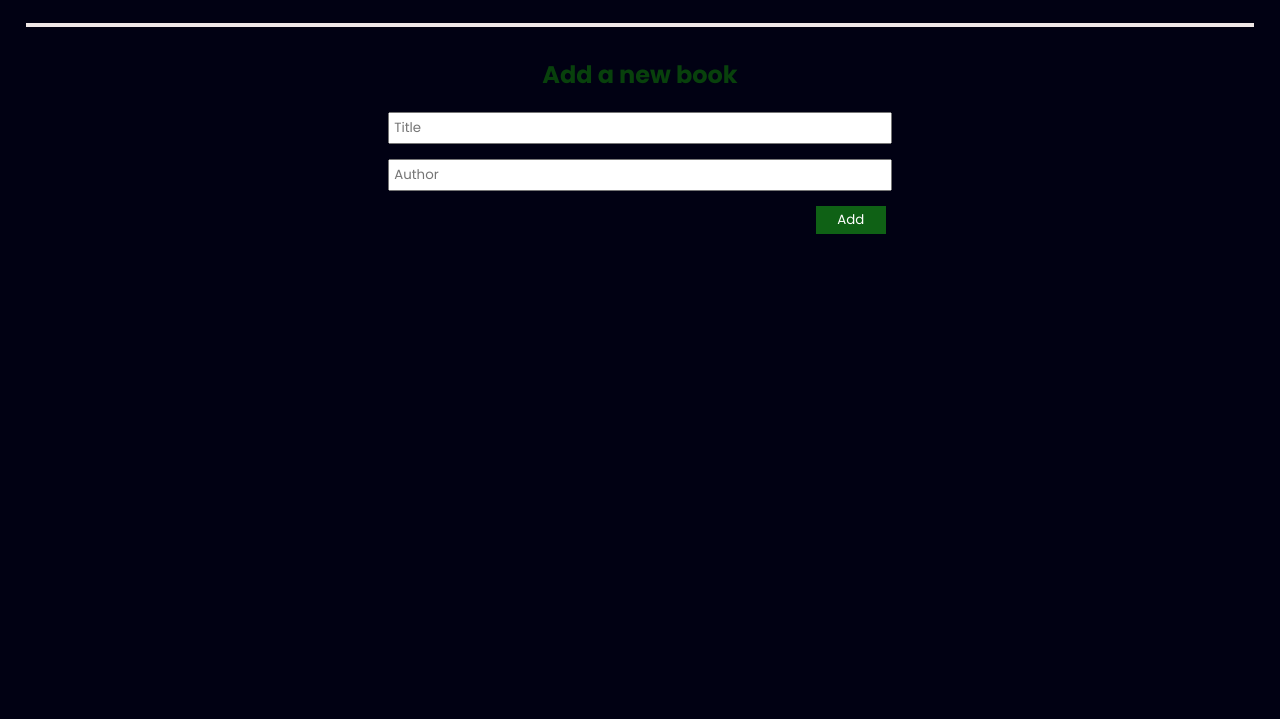
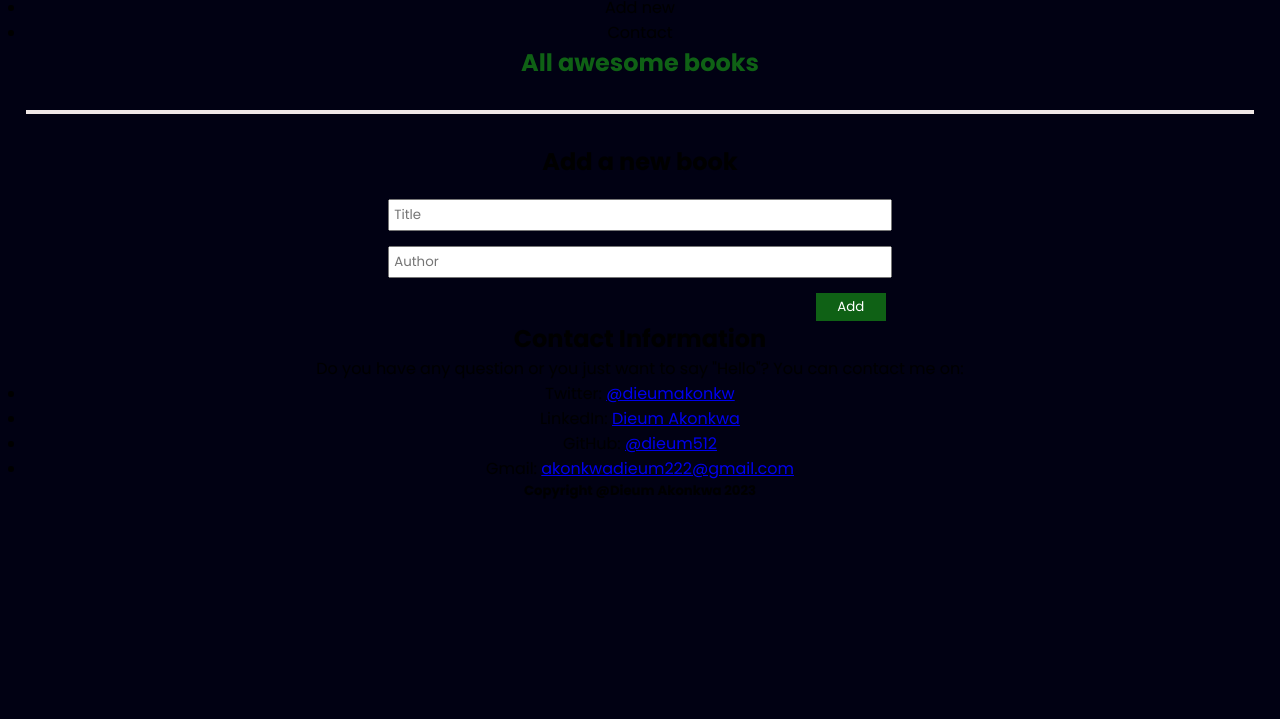
Before and after one commit to dieum512/Awesome-bools, a website: page index.html in a window 1280 px wide. Shown: the part 81-800 px from the top of the page. Drawn offline with Linux system fonts and the light colour scheme.

Commit message:
Update the html file for the navigation

```diff
--- a/index.html
+++ b/index.html
@@ -12,21 +12,71 @@
     <link rel="stylesheet" href="style.css" />
   </head>
   <body>
+    <!-- header -->
+    <header class="main-header">
+      <div class="logo"><a href="#"> Awesome books</a></div>
+      <nav class="nav-links">
+        <ul class="nav-list">
+          <li class="list-one">List</li>
+          <li class="list-two">Add new</li>
+          <li class="list-three">Contact</li>
+        </ul>
+      </nav>
+    </header>
+    <!-- container -->
     <div class="container">
+      <!-- books displayed -->
+      <section class="books">
         <h1 class="title">All awesome books</h1>
         <table class="table">
           <tbody class="table-body"></tbody>
         </table>
+      </section>
+      <!-- add new books -->
+      <section class="forms">
         <div class="form-container">
-        <h2>Add a new book</h2>
+          <h1>Add a new book</h1>
           <form class="book-form">
             <input type="text" id="title" placeholder="Title" required />
             <input type="text" id="author" placeholder="Author" required />
             <input class="submit-btn" type="submit" value="Add" />
           </form>
         </div>
+      </section>
+      <!-- contact -->
+      <section class="contact">
+        <div class="contact-container">
+          <h1>Contact Information</h1>
+          <p>
+            Do you have any question or you just want to say "Hello"? You can
+            contact me on:
+          </p>
+          <ul>
+            <li>
+              Twitter:
+              <a href="https://twitter.com/dieumakonkw">@dieumakonkw</a>
+            </li>
+            <li>
+              LinkedIn:
+              <a href="https://www.linkedin.com/in/dieum-akonkwa-7981b924b/"
+                >Dieum Akonkwa</a
+              >
+            </li>
+            <li>
+              GitHub: <a href="https://github.com/dieum512/">@dieum512</a>
+            </li>
+            <li>
+              Gmail:
+              <a href="https://www.gmail.com">akonkwadieum222@gmail.com</a>
+            </li>
+          </ul>
         </div>
-
+      </section>
+    </div>
+    <!-- footer -->
+    <footer class="main-footer">
+      <h5>Copyright @Dieum Akonkwa 2023</h5>
+    </footer>
     <!-- js connect -->
     <script type="module" src="script.js"></script>
   </body>
```
Lines whose indentation alone changed are shown as unchanged.
